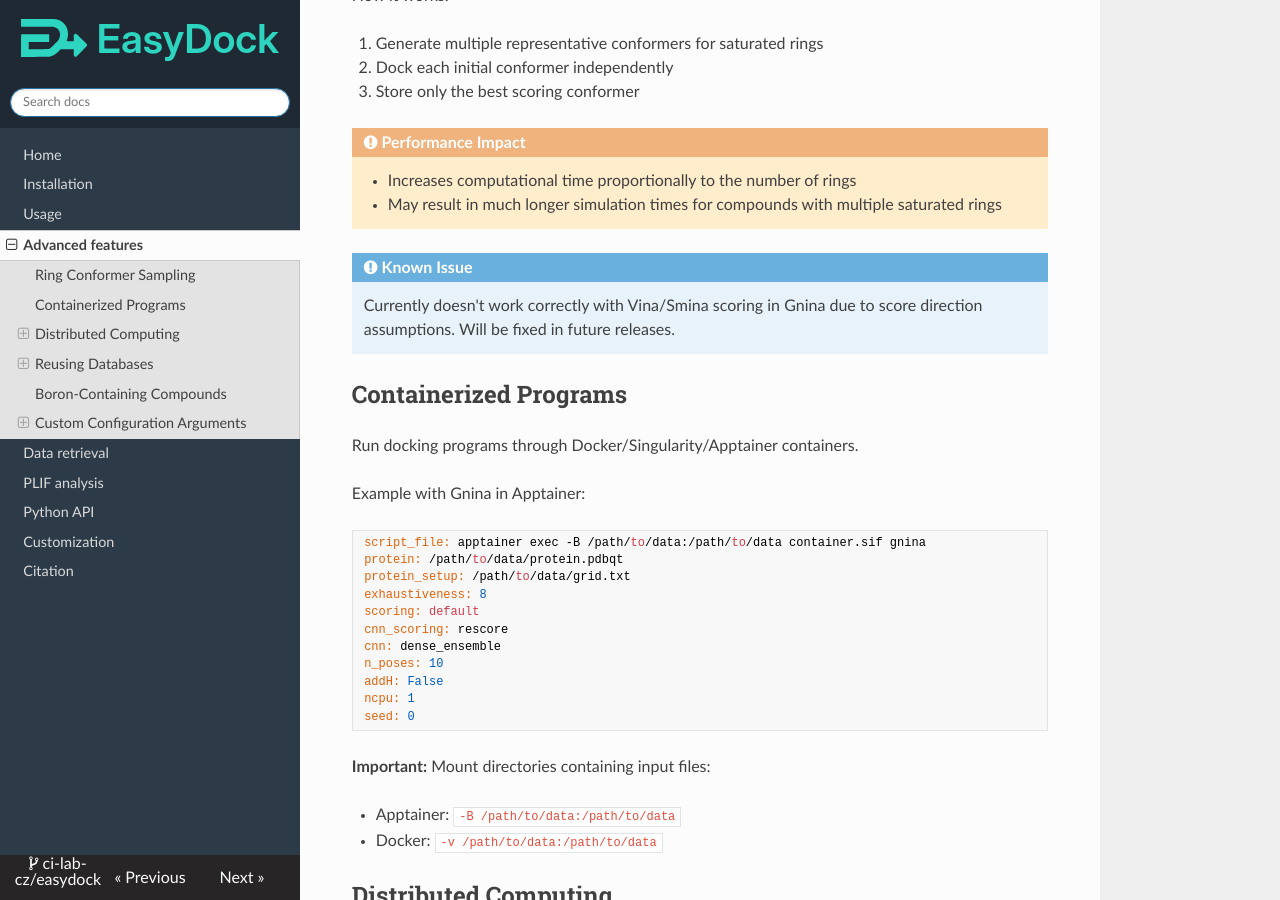
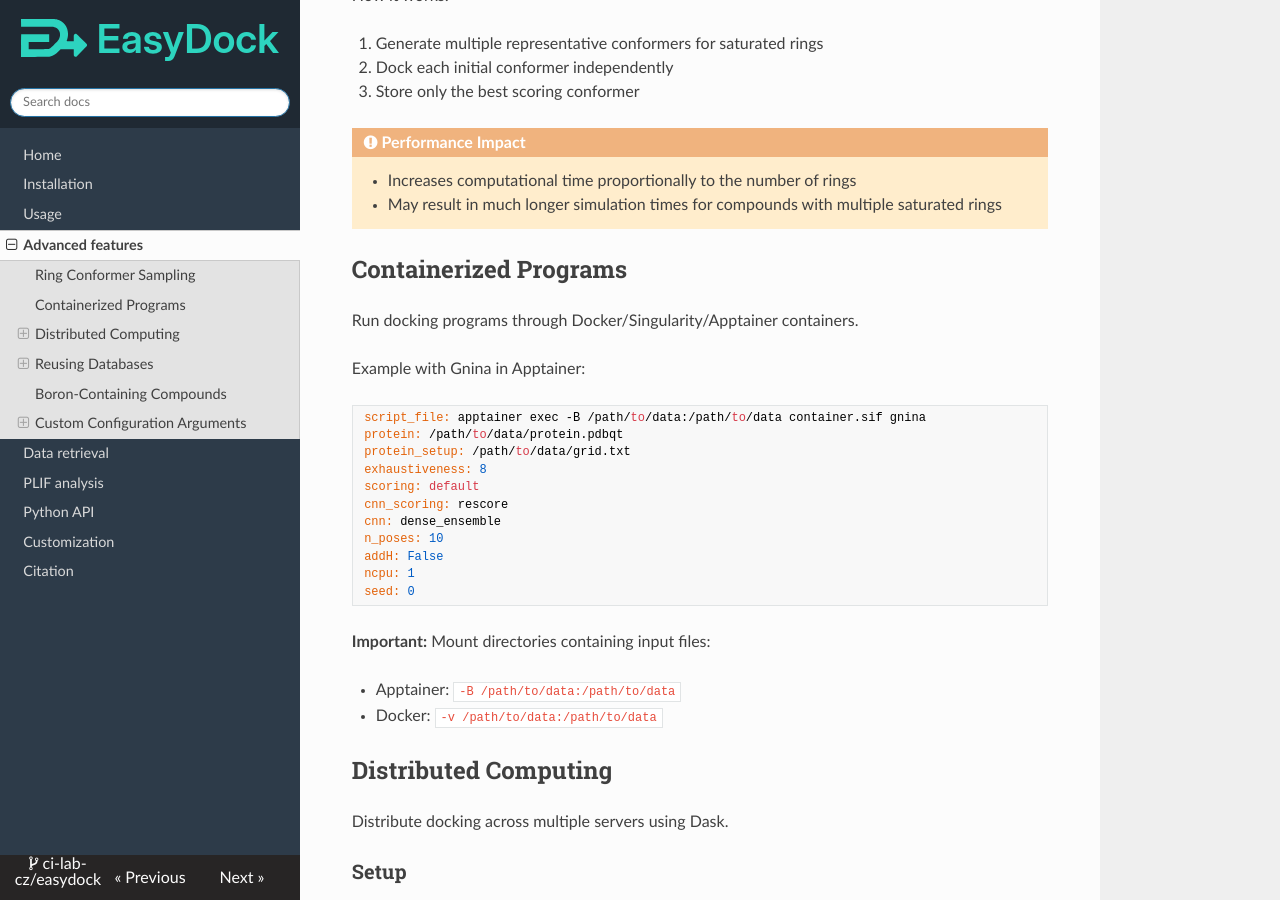
Before and after one commit to ci-lab-cz/easydock, an MkDocs documentation site: the page built from docs/advanced.md, in a window 1280 px wide and 900 px high, scrolled down 355 px. Built offline with MkDocs 1.6.1, drawn with Linux system fonts in a browser that asks for light colours; nearby versions of some CDN libraries.

Commit message:
Remove notification about issue in Gnina with Vina/Smina scoring direction

```diff
--- a/docs/advanced.md
+++ b/docs/advanced.md
@@ -17,9 +17,6 @@ How it works:
 !!! warning "Performance Impact"
     - Increases computational time proportionally to the number of rings
     - May result in much longer simulation times for compounds with multiple saturated rings
-
-!!! bug "Known Issue"
-    Currently doesn't work correctly with Vina/Smina scoring in Gnina due to score direction assumptions. Will be fixed in future releases.
 
 ## Containerized Programs
 
```
